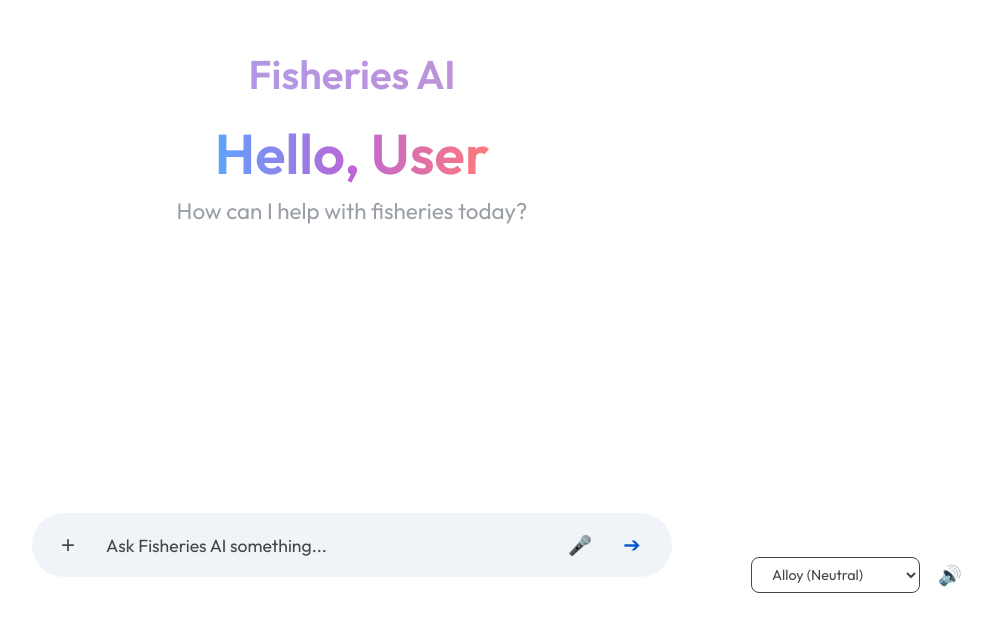
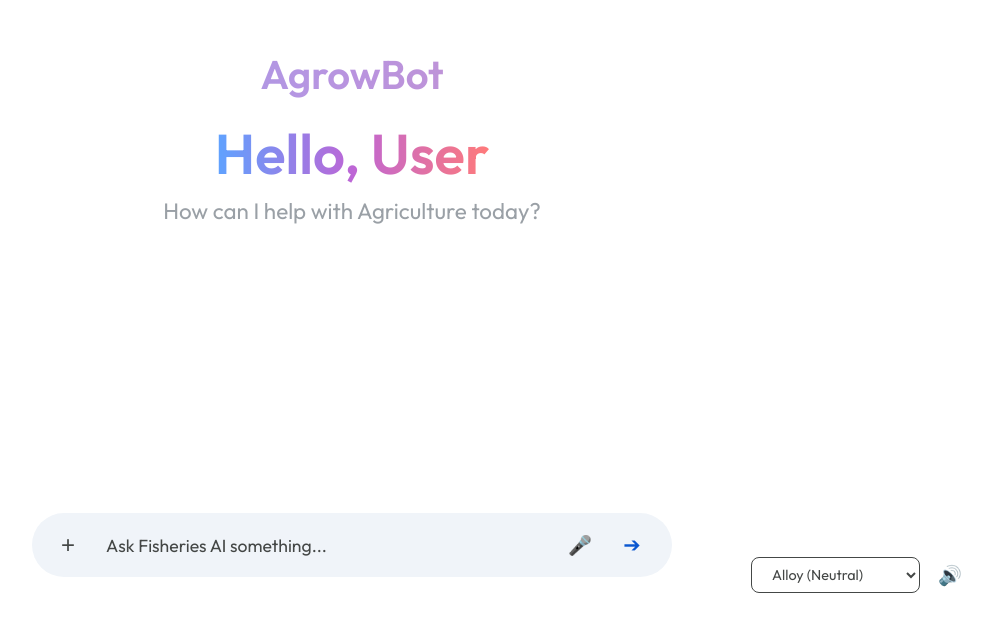
Before and after one commit to albinjojo/agrowbot, a plain HTML site: page index.html in a window 1280 px wide. Shown: the part 183-800 px from the top of the page, without its empty margins (288-1280 px from the left). Drawn offline with nearby package versions, Linux system fonts and the light colour scheme.

Commit message:
added some ui updates

```diff
--- a/index.html
+++ b/index.html
@@ -4,7 +4,7 @@
 <head>
   <meta charset="UTF-8">
   <meta name="viewport" content="width=device-width, initial-scale=1.0, maximum-scale=1.0, user-scalable=no">
-  <title>Fisheries AI 🌱</title>
+  <title>AgrowBot Ai🌱</title>
   <script src="https://cdnjs.cloudflare.com/ajax/libs/gsap/3.12.2/gsap.min.js"></script>
   <link href="https://fonts.googleapis.com/css2?family=Outfit:wght@300;400;600&display=swap" rel="stylesheet">
   <link rel="icon" type="image/png" href="static/favicon.ico">
@@ -354,11 +354,11 @@
   </style>
 
   <div id="greeting-panel">
-    <div class="main-title">Fisheries AI</div>
+    <div class="main-title">AgrowBot</div>
     <div class="greeting-large">
       <span class="gradient-text-main">Hello, User</span>
     </div>
-    <div class="greeting-sub">How can I help with fisheries today?</div>
+    <div class="greeting-sub">How can I help with Agriculture today?</div>
   </div>
 
   <div id="bot-container">
```
